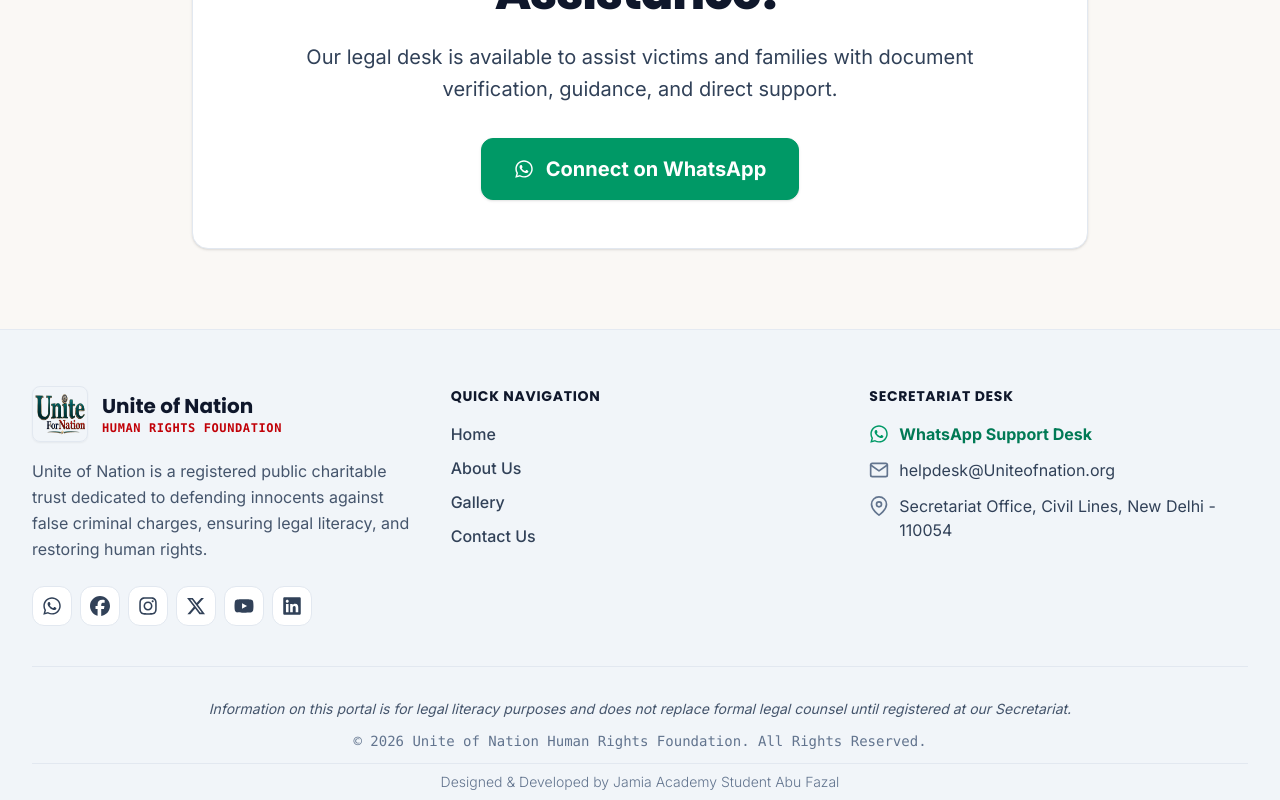
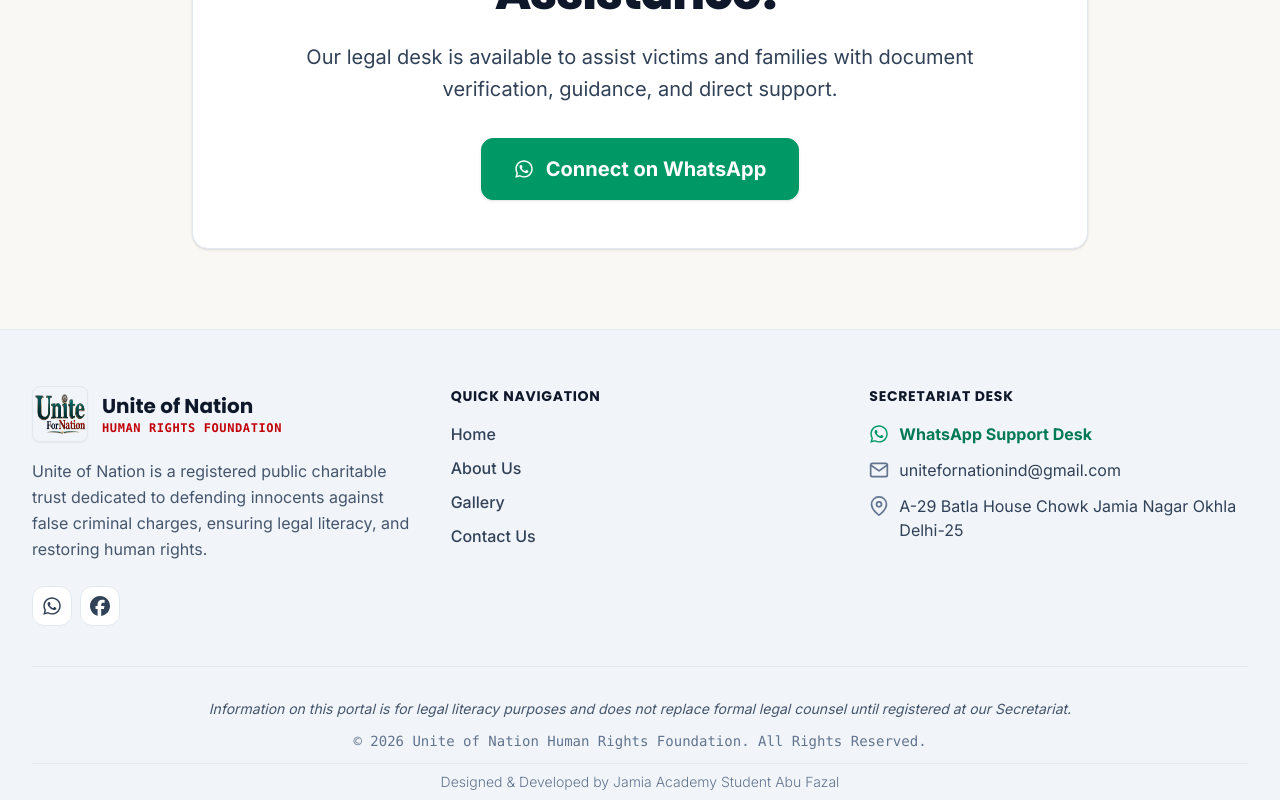
Before and after one commit to abufazal460/Unite-for-Nation, a React (Vite) app: page / in a window 1280 px wide. Shown: the part 3191-3991 px from the top of the page. Built offline with nearby package versions, Linux system fonts and the light colour scheme; the HTML template or start-up script is replaced by a standard one.

Commit message:
change minor style and add content dummy content to rmeob e add real content

```diff
--- a/src/components/layout/Footer.jsx
+++ b/src/components/layout/Footer.jsx
@@ -25,30 +25,25 @@ export function Footer() {
       url: "https://www.facebook.com/share/1Md2dFpnck/",
       color: "hover:text-blue-600 hover:bg-blue-50",
     },
-    {
-      name: "Instagram",
-      icon: FaInstagram,
-      url: "https://instagram.com",
-      color: "hover:text-pink-600 hover:bg-pink-50",
-    },
-    {
-      name: "Twitter / X",
-      icon: FaXTwitter,
-      url: "https://twitter.com",
-      color: "hover:text-slate-900 hover:bg-slate-200",
-    },
-    {
-      name: "YouTube",
-      icon: FaYoutube,
-      url: "https://youtube.com",
-      color: "hover:text-red-600 hover:bg-red-50",
-    },
-    {
-      name: "LinkedIn",
-      icon: FaLinkedin,
-      url: "https://linkedin.com",
-      color: "hover:text-sky-700 hover:bg-sky-50",
-    },
+    // {
+    //   name: "Instagram",
+    //   icon: FaInstagram,
+    //   url: "https://instagram.com",
+    //   color: "hover:text-pink-600 hover:bg-pink-50",
+    // },
+    // {
+    //   name: "Twitter / X",
+    //   icon: FaXTwitter,
+    //   url: "https://twitter.com",
+    //   color: "hover:text-slate-900 hover:bg-slate-200",
+    // },
+    // {
+    //   name: "YouTube",
+    //   icon: FaYoutube,
+    //   url: "https://youtube.com",
+    //   color: "hover:text-red-600 hover:bg-red-50",
+    // },
+
   ];
 
   return (
--- a/src/components/sections/contact/ContactDetailsSection.jsx
+++ b/src/components/sections/contact/ContactDetailsSection.jsx
@@ -23,48 +23,40 @@ export function ContactDetailsSection() {
     {
       id: "facebook",
       name: "Facebook Page",
-      handle: "@UniteOfNationOrg",
+      handle: "@UniteOfNation",
       icon: FaFacebook,
       color: "text-blue-600 bg-blue-50 border-blue-200 hover:bg-blue-100",
       btnColor: "bg-blue-600 hover:bg-blue-700 text-white",
       url: "https://www.facebook.com/share/1Md2dFpnck/"
     },
-    {
-      id: "instagram",
-      name: "Instagram",
-      handle: "@Uniteofnation_ngo",
-      icon: FaInstagram,
-      color: "text-pink-600 bg-pink-50 border-pink-200 hover:bg-pink-100",
-      btnColor: "bg-pink-600 hover:bg-pink-700 text-white",
-      url: "https://instagram.com"
-    },
-    {
-      id: "twitter",
-      name: "Twitter / X",
-      handle: "@UniteOfNation",
-      icon: FaXTwitter,
-      color: "text-slate-900 bg-slate-100 border-slate-300 hover:bg-slate-200",
-      btnColor: "bg-slate-900 hover:bg-slate-800 text-white",
-      url: "https://twitter.com"
-    },
-    {
-      id: "youtube",
-      name: "YouTube Channel",
-      handle: "Unite of Nation Official",
-      icon: FaYoutube,
-      color: "text-red-600 bg-red-50 border-red-200 hover:bg-red-100",
-      btnColor: "bg-red-600 hover:bg-red-700 text-white",
-      url: "https://youtube.com"
-    },
-    {
-      id: "linkedin",
-      name: "LinkedIn",
-      handle: "Unite of Nation Foundation",
-      icon: FaLinkedin,
-      color: "text-sky-700 bg-sky-50 border-sky-200 hover:bg-sky-100",
-      btnColor: "bg-sky-700 hover:bg-sky-800 text-white",
-      url: "https://linkedin.com"
-    }
+    // {
+    //   id: "instagram",
+    //   name: "Instagram",
+    //   handle: "@Uniteofnation_ngo",
+    //   icon: FaInstagram,
+    //   color: "text-pink-600 bg-pink-50 border-pink-200 hover:bg-pink-100",
+    //   btnColor: "bg-pink-600 hover:bg-pink-700 text-white",
+    //   url: "https://instagram.com"
+    // },
+    // {
+    //   id: "twitter",
+    //   name: "Twitter / X",
+    //   handle: "@UniteOfNation",
+    //   icon: FaXTwitter,
+    //   color: "text-slate-900 bg-slate-100 border-slate-300 hover:bg-slate-200",
+    //   btnColor: "bg-slate-900 hover:bg-slate-800 text-white",
+    //   url: "https://twitter.com"
+    // },
+    // {
+    //   id: "youtube",
+    //   name: "YouTube Channel",
+    //   handle: "Unite of Nation Official",
+    //   icon: FaYoutube,
+    //   color: "text-red-600 bg-red-50 border-red-200 hover:bg-red-100",
+    //   btnColor: "bg-red-600 hover:bg-red-700 text-white",
+    //   url: "https://youtube.com"
+    // },
+
   ];
 
   return (
@@ -135,7 +127,7 @@ export function ContactDetailsSection() {
             </p>
             <div className="pt-2 flex items-center gap-2 text-xs font-mono text-slate-600 bg-slate-100 p-2.5 rounded-lg border border-slate-200">
               <FiClock className="w-4 h-4 text-slate-500 shrink-0" />
-              <span>Mon - Sat: 10:00 AM - 6:00 PM</span>
+              <span>All day: 10:00 AM - 8:00 PM</span>
             </div>
           </Card>
         </div>
--- a/src/components/sections/contact/MapSection.jsx
+++ b/src/components/sections/contact/MapSection.jsx
@@ -10,7 +10,7 @@ export function MapSection() {
         <SectionTitle
           subtitle="LOCATION MAP"
           title="Secretariat Location"
-          description="Visit our office in Civil Lines, New Delhi for in-person document submission and legal consultations."
+          description="Visit our office in Batla House, New Delhi for in-person document submission and legal consultations."
         />
 
         <div className="rounded-2xl overflow-hidden border border-slate-200 shadow-md bg-slate-100 h-[380px] sm:h-[480px] w-full">
--- a/src/data/about.js
+++ b/src/data/about.js
@@ -1,12 +1,24 @@
+import heroImg from "../assets/Certificate/Certificate.jpeg";
 export const about = {
   title: "About Unite of Nation",
   subtitle: "A BEACON OF HOPE FOR THE WRONGFULLY ACCUSED",
-  whoWeAre: "Unite of Nation is a non-governmental organization registered as a public trust dedicated to justice, human rights, and legal empowerment. Established by legal scholars, social workers, and civil rights advocates, we stand as an unwavering shield for individuals falsely accused of crimes.",
-  history: "Founded in 2018 after witnessing numerous instances where innocent breadwinners suffered months of imprisonment due to fabricated FIRs and lack of immediate legal representation, Unite of Nation began as an informal legal helpline. Over the years, it expanded into a national advocacy organization with a panel of senior defense advocates and investigative researchers.",
+  whoWeAre:
+    "Unite of Nation is a non-governmental organization registered as a public trust dedicated to justice, human rights, and legal empowerment. Established by legal scholars, social workers, and civil rights advocates, we stand as an unwavering shield for individuals falsely accused of crimes.",
+  history:
+    "Founded in 2018 after witnessing numerous instances where innocent breadwinners suffered months of imprisonment due to fabricated FIRs and lack of immediate legal representation, Unite of Nation began as an informal legal helpline. Over the years, it expanded into a national advocacy organization with a panel of senior defense advocates and investigative researchers.",
   coreValues: [
-    { title: "Integrity & Truth", desc: "We evaluate every case with strict impartiality and forensic scrutiny before undertaking defense support." },
-    { title: "Uncompromising Dignity", desc: "Restoring the honor, mental peace, and social standing of those falsely maligned by false claims." },
-    { title: "No Financial Barrier", desc: "Providing zero-cost advice and assistance to underprivileged victims who cannot afford legal fees." }
+    {
+      title: "Integrity & Truth",
+      desc: "We evaluate every case with strict impartiality and forensic scrutiny before undertaking defense support.",
+    },
+    {
+      title: "Uncompromising Dignity",
+      desc: "Restoring the honor, mental peace, and social standing of those falsely maligned by false claims.",
+    },
+    {
+      title: "No Financial Barrier",
+      desc: "Providing zero-cost advice and assistance to underprivileged victims who cannot afford legal fees.",
+    },
   ],
-  introImage: "https://images.unsplash.com/photo-1453728013993-6d66e9c9123a?auto=format&fit=crop&q=80&w=1200"
+  introImage: heroImg,
 };
--- a/src/data/contact.js
+++ b/src/data/contact.js
@@ -12,14 +12,14 @@ export const contact = {
   ],
   officeAddress: {
     building: "Unite of Nation Human Rights Trust Building",
-    street: "Plot No. 42, Lawyers Enclave, Sector 12",
+    street: "A-29 Batla House Chowk Jamia Nagar Okhla",
     city: "New Delhi",
     state: "Delhi",
-    pincode: "110075",
+    pincode: "110005",
     country: "India"
   },
   workingHours: [
-    { day: "Monday - Saturday", hours: "9:00 AM - 7:00 PM IST" },
+    { day: "All Day Open", hours: "10:00 AM - 8:00 PM IST" },
     { day: "Emergency Helpline", hours: "24 / 7 Available" }
   ],
   googleMapsEmbedUrl: "https://www.google.com/maps/embed?pb=!1m18!1m12!1m3!1d14013.882194162086!2d77.0682121!3d28.5855018!2m3!1f0!2f0!3f0!3m2!1i1024!2i768!4f13.1!3m3!1m2!1s0x390d1b11b51829e7%3A0xb355ee385c94f5!2sSector%2012%20Dwarka%2C%20New%20Delhi!5e0!3m2!1sen!2sin!4v1700000000000!5m2!1sen!2sin"
--- a/src/data/site.js
+++ b/src/data/site.js
@@ -7,8 +7,8 @@ export const site = {
   whatsappNumber: "919452900007", // International WhatsApp format without plus
   whatsappMessage: "Hello%20Unite%20of%20Nation,%20I%20need%20urgent%20legal%20guidance%20regarding%20a%20false%20case.",
   whatsappUrl: "https://wa.me/919452900007?text=Hello%20Unite%20of%20Nation,%20I%20need%20legal%20guidance.",
-  email: "helpdesk@Uniteofnation.org",
-  address: "Secretariat Office, Civil Lines, New Delhi - 110054",
-  registrationNo: "NGO-DARPAN / DL / 2018 / 0192837",
-  establishedYear: "2018"
+  email: "unitefornationind@gmail.com",
+  address: "A-29 Batla House Chowk Jamia Nagar Okhla Delhi-25",
+  registrationNo: "UP/2022/0318038",
+  establishedYear: "2021"
 };
```
